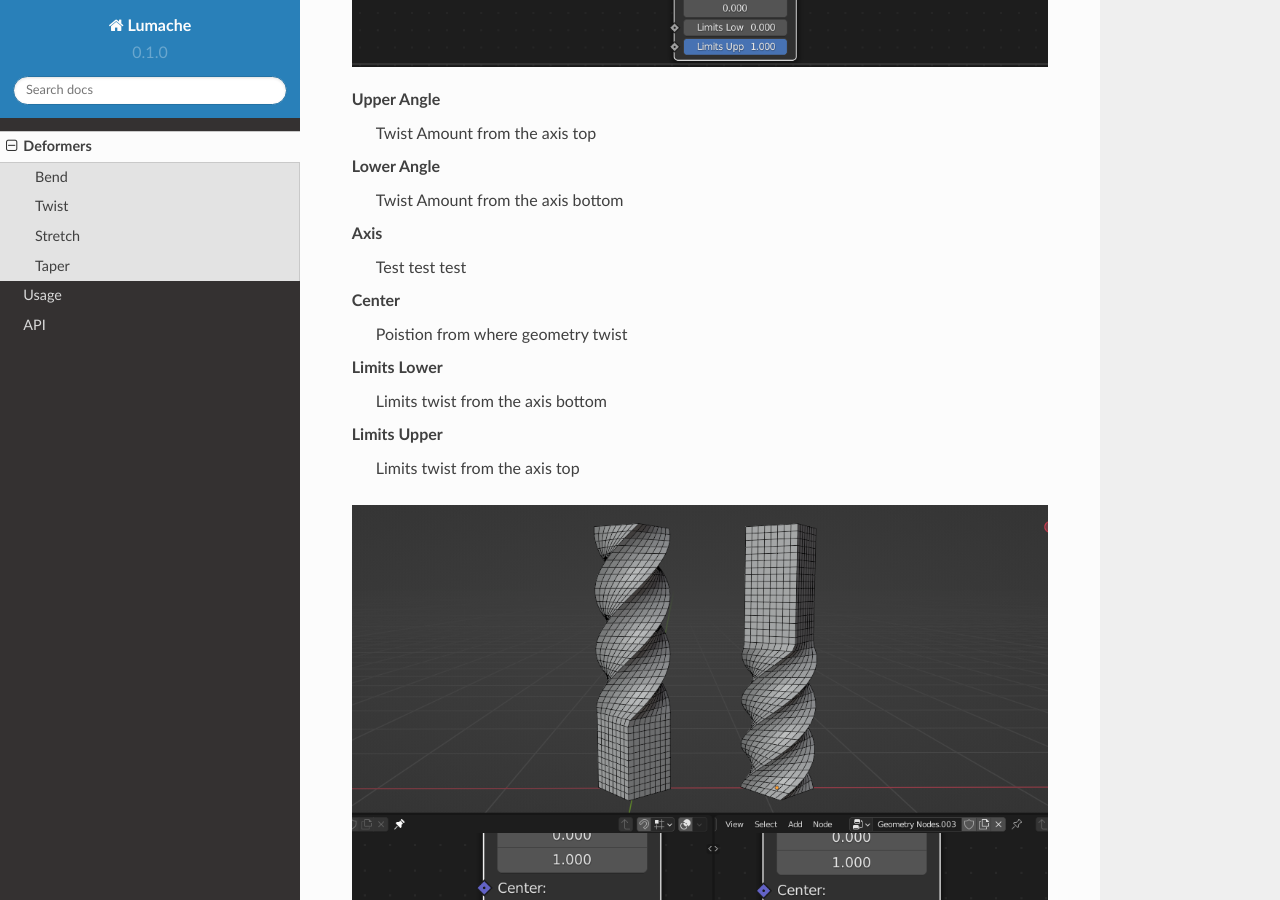
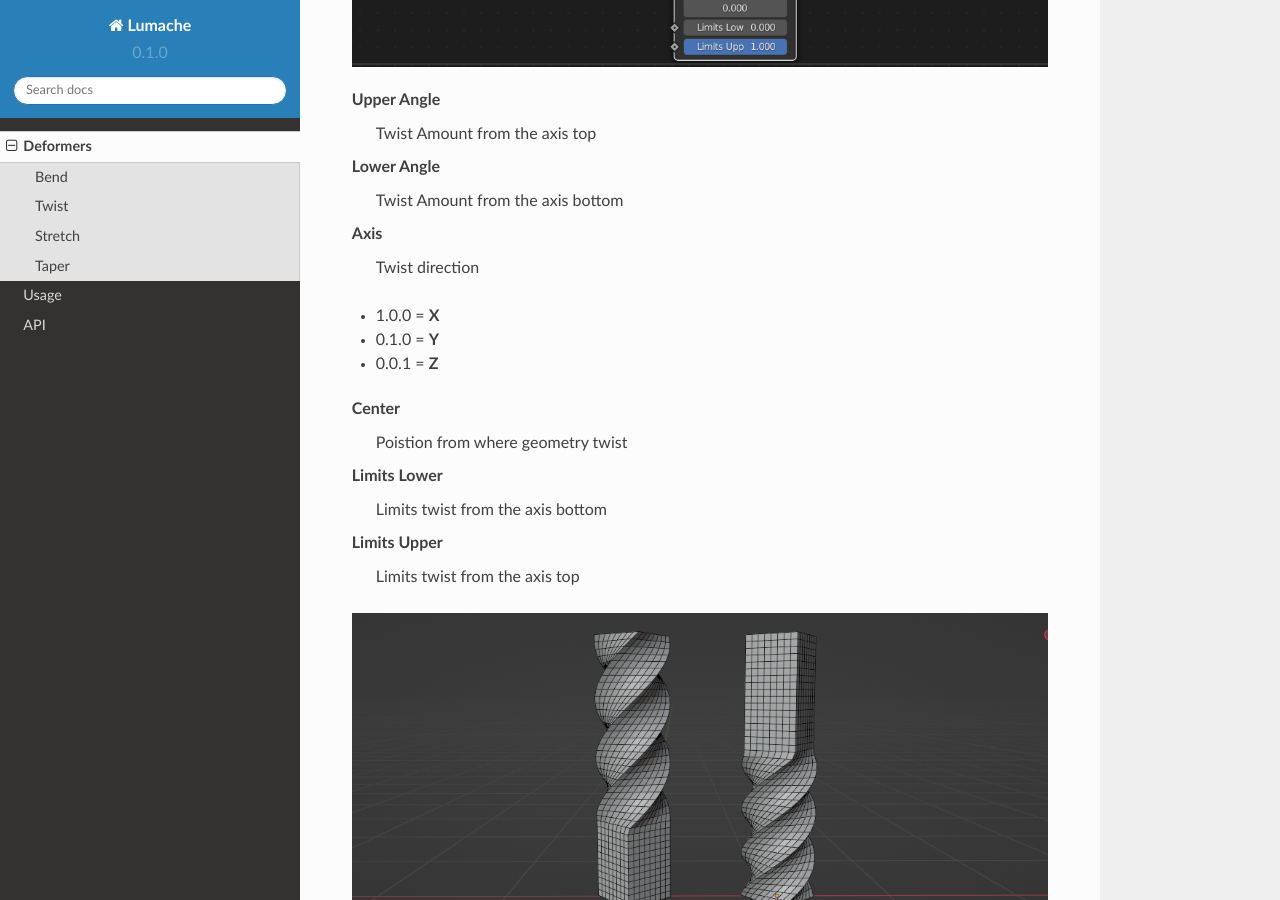
Before and after one commit to higgsas/higgsas_geo_nodes_manual, a Sphinx documentation site: the page built from docs/deformers.rst, in a window 1280 px wide and 900 px high, scrolled down 2501 px. Built offline with Sphinx 7.4.7 and the Read the Docs theme 2.0.0, drawn with Linux system fonts in a browser that asks for light colours; some of the changed text lies outside the part shown.

Commit message:
Update deformers.rst

```diff
--- a/docs/deformers.rst
+++ b/docs/deformers.rst
@@ -43,7 +43,10 @@ Lower Angle
   Twist Amount from the axis bottom
 
 Axis
-  Test test test
+  Twist direction
+- 1.0.0 = **X**
+- 0.1.0 = **Y**
+- 0.0.1 = **Z**
 
 Center
   Poistion from where geometry twist
@@ -70,7 +73,10 @@ Factor
   Amount of steching
 
 Axis
-  Test test test
+  Stretch direction
+- 1.0.0 = **X**
+- 0.1.0 = **Y**
+- 0.0.1 = **Z**
 
 Squish
 
@@ -110,7 +116,10 @@ Lower Factor
 .. image:: images/taper_factor.PNG
 
 Axis
-  Test test test
+  Stretch direction
+- 1.0.0 = **X**
+- 0.1.0 = **Y**
+- 0.0.1 = **Z**
 
 Squish
   Squishes geometry into parabolic shape
```
